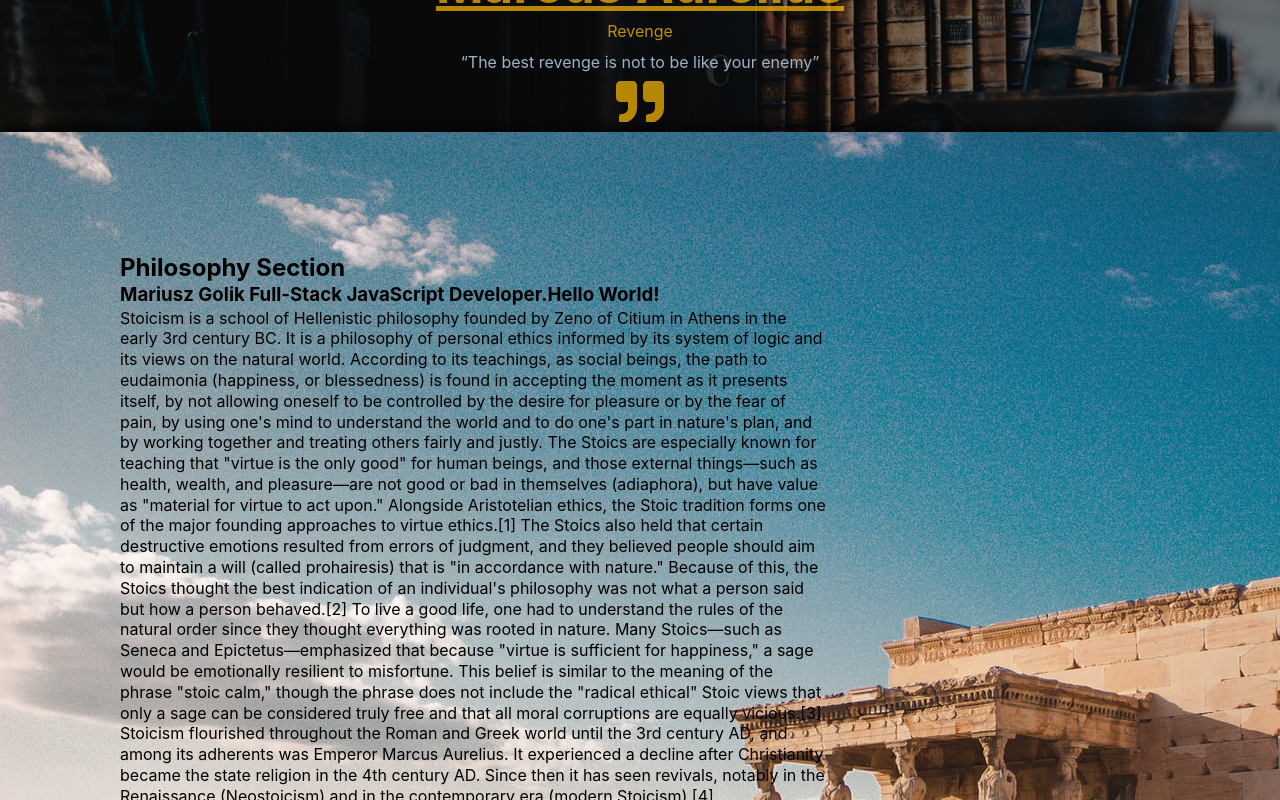
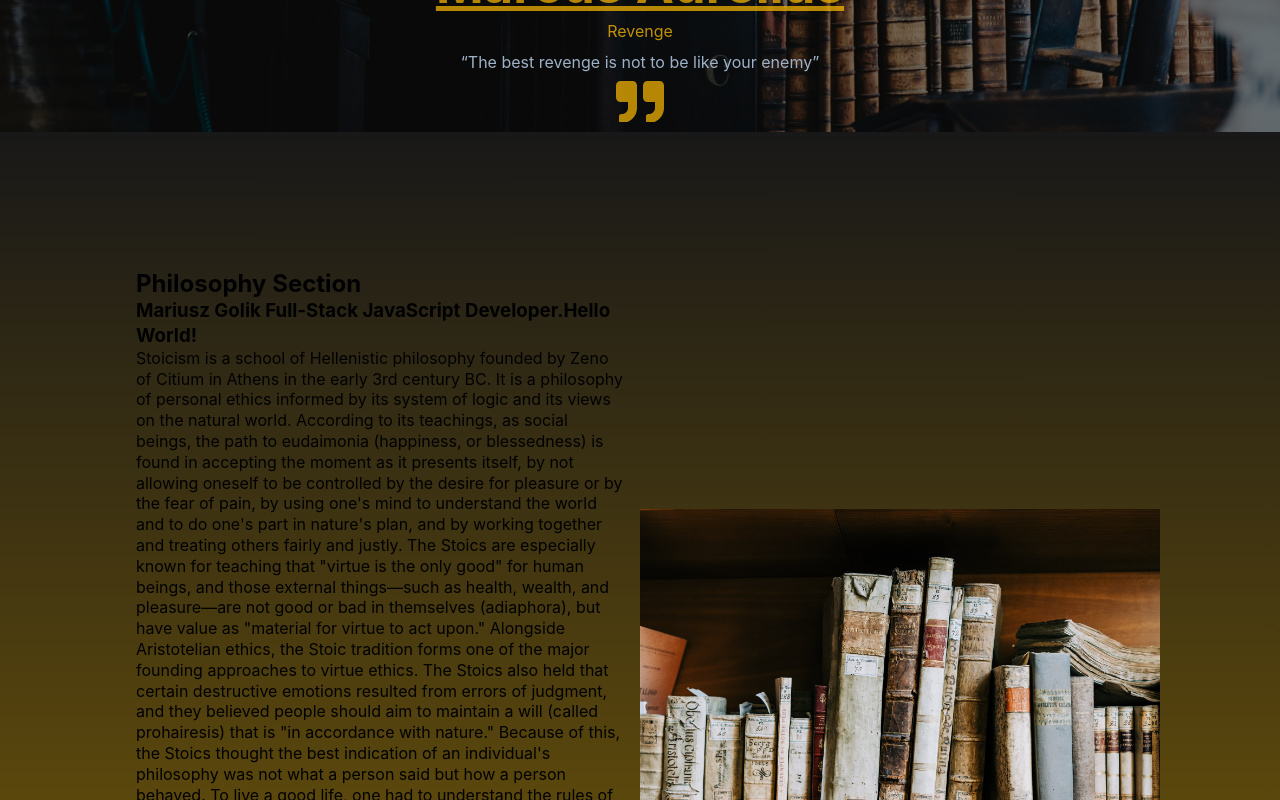
Before and after one commit to danielkeny/webi-sto-rct, a React (Create React App) app: page / in a window 1280 px wide. Shown: the part 740-1540 px from the top of the page. Built offline with nearby package versions, Linux system fonts and the light colour scheme; a web font is replaced by a local one.

Commit message:
added gradients

```diff
--- a/src/components/Philosophy.js
+++ b/src/components/Philosophy.js
@@ -24,26 +24,26 @@ function Philosophy() {
             things—such as health, wealth, and pleasure—are not good or bad in
             themselves (adiaphora), but have value as "material for virtue to
             act upon." Alongside Aristotelian ethics, the Stoic tradition forms
-            one of the major founding approaches to virtue ethics.[1] The Stoics
+            one of the major founding approaches to virtue ethics. The Stoics
             also held that certain destructive emotions resulted from errors of
             judgment, and they believed people should aim to maintain a will
             (called prohairesis) that is "in accordance with nature." Because of
             this, the Stoics thought the best indication of an individual's
-            philosophy was not what a person said but how a person behaved.[2]
-            To live a good life, one had to understand the rules of the natural
+            philosophy was not what a person said but how a person behaved. To
+            live a good life, one had to understand the rules of the natural
             order since they thought everything was rooted in nature. Many
             Stoics—such as Seneca and Epictetus—emphasized that because "virtue
             is sufficient for happiness," a sage would be emotionally resilient
             to misfortune. This belief is similar to the meaning of the phrase
             "stoic calm," though the phrase does not include the "radical
             ethical" Stoic views that only a sage can be considered truly free
-            and that all moral corruptions are equally vicious.[3] Stoicism
+            and that all moral corruptions are equally vicious.Stoicism
             flourished throughout the Roman and Greek world until the 3rd
             century AD, and among its adherents was Emperor Marcus Aurelius. It
             experienced a decline after Christianity became the state religion
             in the 4th century AD. Since then it has seen revivals, notably in
             the Renaissance (Neostoicism) and in the contemporary era (modern
-            Stoicism).[4]
+            Stoicism).
           </p>
         </div>
         <div className="philosophy__view">
--- a/src/components/Philosophy.scss
+++ b/src/components/Philosophy.scss
@@ -2,28 +2,44 @@
 
 .philosophy {
   font-family: $secondary-font;
-  background: url("../assets/columns21.jpg");
-  background-color: #f7ce97;
+  background: #ba8b02; /* fallback for old browsers */
+  background: -webkit-linear-gradient(
+    to bottom,
+    #161515,
+    #88690b
+  ); /* Chrome 10-25, Safari 5.1-6 */
+  background: linear-gradient(
+    to bottom,
+    #181818,
+    #7c5f07
+  ); /* W3C, IE 10+/ Edge, Firefox 16+, Chrome 26+, Opera 12+, Safari 7+ */
+  // box-shadow: inset 0 0 0 1000px rgba(0, 0, 0, 0.4);
+
   padding: 120px;
   width: 100%;
   height: 1000px;
-  box-shadow: 1px -11px 8px -3px rgba(black, 0.5);
 
   &__container {
     display: flex;
+    align-items: center;
     width: 100%;
   }
   &__text {
     width: 100%;
+    flex: 2 auto;
+    padding: 1rem;
     p {
       max-width: 70ch;
     }
   }
   &__view {
-    // width: 100%;
-    // // background: url("../assets/book_33.jpg");
-    // background-position: center;
-    // background-repeat: no-repeat;
-    // background-size: contain;
+    flex: 1 auto;
+    background: url("../assets/book_33.jpg");
+    background-position: center;
+    background-repeat: no-repeat;
+    background-size: contain;
+    width: 100%;
+    height: 100vh;
+    padding: 1rem;
   }
 }
```
